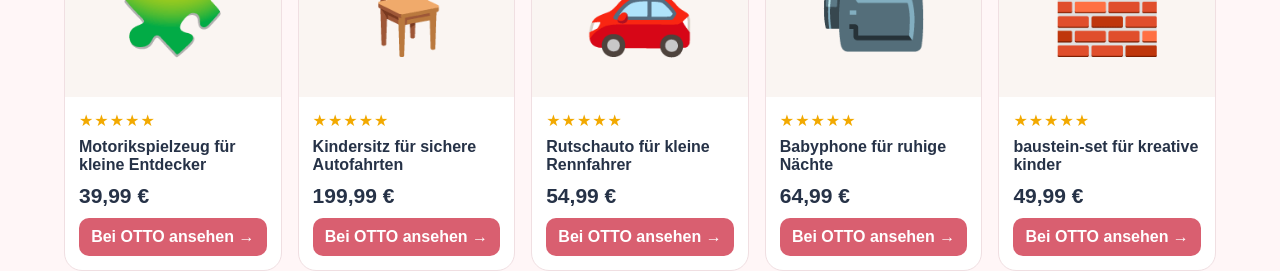
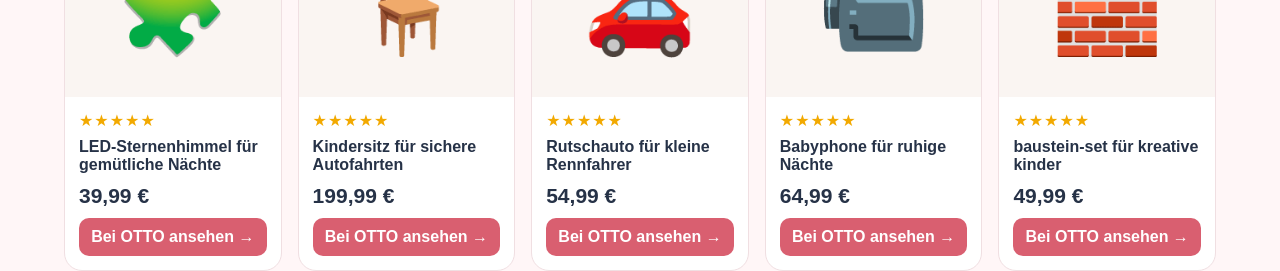
Before and after one commit to ilovehousemusic2026/minilieblinge, a plain HTML site: page index.html in a window 1280 px wide. Shown: the part 1060-1331 px from the top of the page. Drawn offline with Linux system fonts and the light colour scheme.

Commit message:
Update index.html

```diff
--- a/index.html
+++ b/index.html
@@ -69,7 +69,7 @@ footer{margin-top:35px;background:#fff8f8;padding:40px 5%;display:grid;grid-temp
 <section id="empfehlungen" style="background:#fff6f7">
   <div class="section-head"><div><h2>♥ Unsere Empfehlungen</h2><div class="muted">Produkte, die Eltern gerne entdecken.</div></div><a class="btn" href="#">Alle ansehen →</a></div>
   <div class="products">
-    <article class="product"><div class="pic">🧩</div><div class="product-body"><div class="stars">★★★★★</div><h3>Motorikspielzeug für kleine Entdecker</h3><div class="price">39,99 €</div><a class="ot" href="https://www.awin1.com/cread.php?awinmid=14336&awinaffid=3089575&ued=https%3A%2F%2Fwww.otto.de%2Fp%2Fanysun-led-sternenhimmel-led-nachtlicht-360-drehbare-13-in-1-planetarium-galaxie-projektor-deckenprojektion-lampe-kindernachtlichte-erwachsene-schlafzimmer-party-S0LDS0RN%2F" rel="sponsored nofollow">Bei OTTO ansehen →</a></div></article>
+    <article class="product"><div class="pic">🧩</div><div class="product-body"><div class="stars">★★★★★</div><h3>LED-Sternenhimmel für gemütliche Nächte</h3><div class="price">39,99 €</div><a class="ot" href="https://www.awin1.com/cread.php?awinmid=14336&awinaffid=3089575&ued=https%3A%2F%2Fwww.otto.de%2Fp%2Fanysun-led-sternenhimmel-led-nachtlicht-360-drehbare-13-in-1-planetarium-galaxie-projektor-deckenprojektion-lampe-kindernachtlichte-erwachsene-schlafzimmer-party-S0LDS0RN%2F" rel="sponsored nofollow">Bei OTTO ansehen →</a></div></article>
     <article class="product"><div class="pic">🪑</div><div class="product-body"><div class="stars">★★★★★</div><h3>Kindersitz für sichere Autofahrten</h3><div class="price">199,99 €</div><a class="ot" href="https://www.awin1.com/cread.php?awinmid=14336&awinaffid=3089575&ued=https%3A%2F%2Fwww.otto.de%2Fp%2Flionelo-autokindersitz-neal-i-size-ab-ca-3-5-jahre-entsprechend-einer-koerpergroesse-ab-100-cm-bis-ca-12-jahre-entsprechend-einer-koerpergroesse-bis-150-cm-ab-100-cm-bis-150-cm-set-mit-getraenkehalter-und-isofix-adapter-isofix-gurt-waschbarer-bezug-getraenkehalter-seitenschutz-CS0LJR0GX%2F%3FvariationId%3DS0TEE04PXS8S" rel="sponsored nofollow">Bei OTTO ansehen →</a></div></article>
     <article class="product"><div class="pic">🚗</div><div class="product-body"><div class="stars">★★★★★</div><h3>Rutschauto für kleine Rennfahrer</h3><div class="price">54,99 €</div><a class="ot" href="https://www.awin1.com/cread.php?awinmid=14336&awinaffid=3089575&ued=https%3A%2F%2Fwww.otto.de%2Fp%2Faiyaplay-rutscher-rutschauto-mit-hupe-motorgeraeuschen-kinderfahrzeug-mit-stauraum-rutschfahrzeug-1-tlg-mercedes-benz-c-class-rutschauto-fuer-kinder-von-18-36-monaten-weiss-S0BFO06E%2F" rel="sponsored nofollow">Bei OTTO ansehen →</a></div></article>
     <article class="product"><div class="pic">📹</div><div class="product-body"><div class="stars">★★★★★</div><h3>Babyphone für ruhige Nächte</h3><div class="price">64,99 €</div><a class="ot" href="https://www.awin1.com/cread.php?awinmid=14336&awinaffid=3089575&ued=https%3A%2F%2Fwww.otto.de%2Fp%2Fbeurer-babyphone-by-33-mit-optischer-geraeuschpegelueberwachung-und-led-anzeige-reichweitenkontrolle-mit-akustischem-signal-C459779977%2F" rel="sponsored nofollow">Bei OTTO ansehen →</a></div></article>
```
